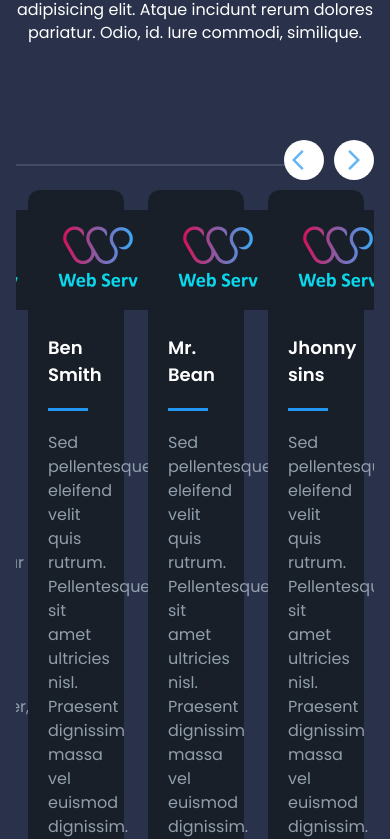
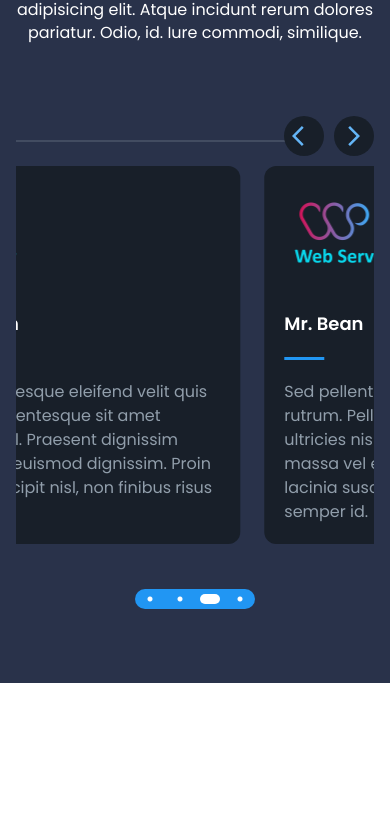
Before and after one commit to Web-Serv-Agency/webserv-website, a Next.js app: page / in a window 390 px wide. Shown: the part 3870-4709 px from the top of the page. After the commit the page ends 4553 px from the top, so only its background shows below. Built offline with nearby package versions, Linux system fonts and the light colour scheme; no server answers.

Commit message:
Testimonial slider responsive & Dots edited

```diff
--- a/src/components/Home/Testimonials.tsx
+++ b/src/components/Home/Testimonials.tsx
@@ -12,26 +12,34 @@ type Props = {};
 
 const data = [
   {
+    _id: 1,
     name: "John Doe",
     image: "https://via.placeholder.com/150",
+    rating: 4.5,
     quote:
       "Lorem ipsum dolor sit amet, consectetur adipiscing elit. Sed eget felis ullamcorper, bibendum felis vel, congue sem. Fusce auctor nisi eu nunc commodo, sit amet interdum sapien.",
   },
   {
+    _id: 2,
     name: "Ben Smith",
     image: "https://via.placeholder.com/150",
+    rating: 4.5,
     quote:
       "Sed pellentesque eleifend velit quis rutrum. Pellentesque sit amet ultricies nisl. Praesent dignissim massa vel euismod dignissim. Proin lacinia suscipit nisl, non finibus risus semper id.",
   },
   {
+    _id: 3,
     name: "Mr. Bean",
     image: "https://via.placeholder.com/150",
+    rating: 4.5,
     quote:
       "Sed pellentesque eleifend velit quis rutrum. Pellentesque sit amet ultricies nisl. Praesent dignissim massa vel euismod dignissim. Proin lacinia suscipit nisl, non finibus risus semper id.",
   },
   {
-    name: "Jhonny sins",
+    _id: 4,
+    name: "Afia",
     image: "https://via.placeholder.com/150",
+    rating: 4.5,
     quote:
       "Sed pellentesque eleifend velit quis rutrum. Pellentesque sit amet ultricies nisl. Praesent dignissim massa vel euismod dignissim. Proin lacinia suscipit nisl, non finibus risus semper id.",
   },
@@ -46,10 +54,10 @@ export default function Testimonials({}: Props) {
         color="primary"
         onClick={onClick}
         sx={{
-         display: "grid",
-         placeItems: "center",
+          display: "grid",
+          placeItems: "center",
           color: "primary.light",
-          bgcolor: "white",
+          bgcolor: "background.primary",
           position: "absolute",
           top: -30,
           right: 50,
@@ -70,10 +78,10 @@ export default function Testimonials({}: Props) {
         color="primary"
         onClick={onClick}
         sx={{
-         display: "grid",
-         placeItems: "center",
+          display: "grid",
+          placeItems: "center",
           color: "primary.light",
-          bgcolor: "white",
+          bgcolor: "background.primary",
           position: "absolute",
           top: -30,
           right: 0,
@@ -87,19 +95,25 @@ export default function Testimonials({}: Props) {
   };
 
   const settings = {
-    className: "center",
-    centerPadding: "60px",
-    dots: false,
+    dots: true,
     infinite: true,
     speed: 500,
-    slidesToShow: 3,
-    slidesToScroll: 1,
-    swipeToSlide: true,
     autoplay: true,
-    autoplaySpeed: 5000,
     cssEase: "linear",
     prevArrow: <CustomPrevArrow />,
     nextArrow: <CustomNextArrow />,
+    slidesToShow: 3,
+    slidesToScroll: 1,
+    responsive: [
+      {
+        breakpoint: 1024,
+        settings: { slidesToShow: 2 },
+      },
+      {
+        breakpoint: 768,
+        settings: { slidesToShow: 1 },
+      },
+    ],
   };
   return (
     <SectionWrapper bgColor="secondary">
@@ -116,14 +130,14 @@ export default function Testimonials({}: Props) {
             width: 300,
             height: 2,
             bgcolor: "divider",
-            my: 3,
+            mb: 3,
             ml: "auto",
             mr: 13,
           }}
         />
         <Slider {...settings}>
-          {data.map((testimonial, index) => (
-            <Box key={index} sx={{ textAlign: "left", px: 1.5 }}>
+          {data.map((testimonial) => (
+            <Box key={testimonial._id} sx={{ textAlign: "left", px: 1.5 }}>
               <Box
                 sx={{ p: 2.5, bgcolor: "background.primary", borderRadius: 3 }}
               >
--- a/src/styles/globals.css
+++ b/src/styles/globals.css
@@ -42,3 +42,36 @@ button {
   border: none;
   outline: none;
 }
+
+/* slider dot control */
+.slick-slider {
+  padding-bottom: 40px;
+}
+
+ul.slick-dots {
+  display: flex !important;
+  justify-content: center;
+  align-items: center;
+}
+
+ul.slick-dots::before {
+  content: "";
+  height: 20px;
+  width: 120px;
+  background-color: var(--primary);
+  border-radius: 10px;
+  margin-right: -120px;
+}
+
+.slick-dots li button::before {
+  width: 10px;
+  color: white !important;
+  opacity: 1 !important;
+}
+
+.slick-dots li.slick-active button {
+  margin-top: 5px;
+  border-radius: 5px;
+  height: 10px;
+  background-color: white;
+}
```
Also changed, not shown: src/assets/images/choose-us.png (added).
